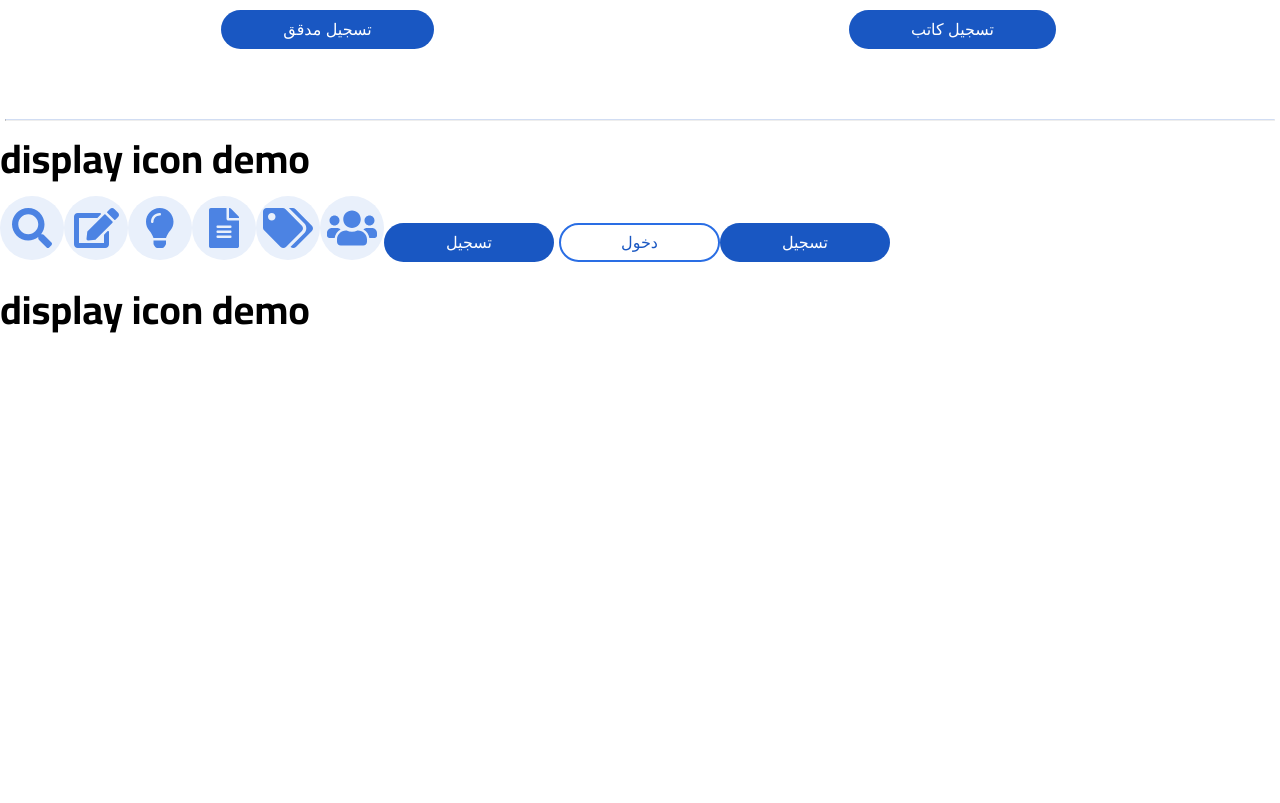
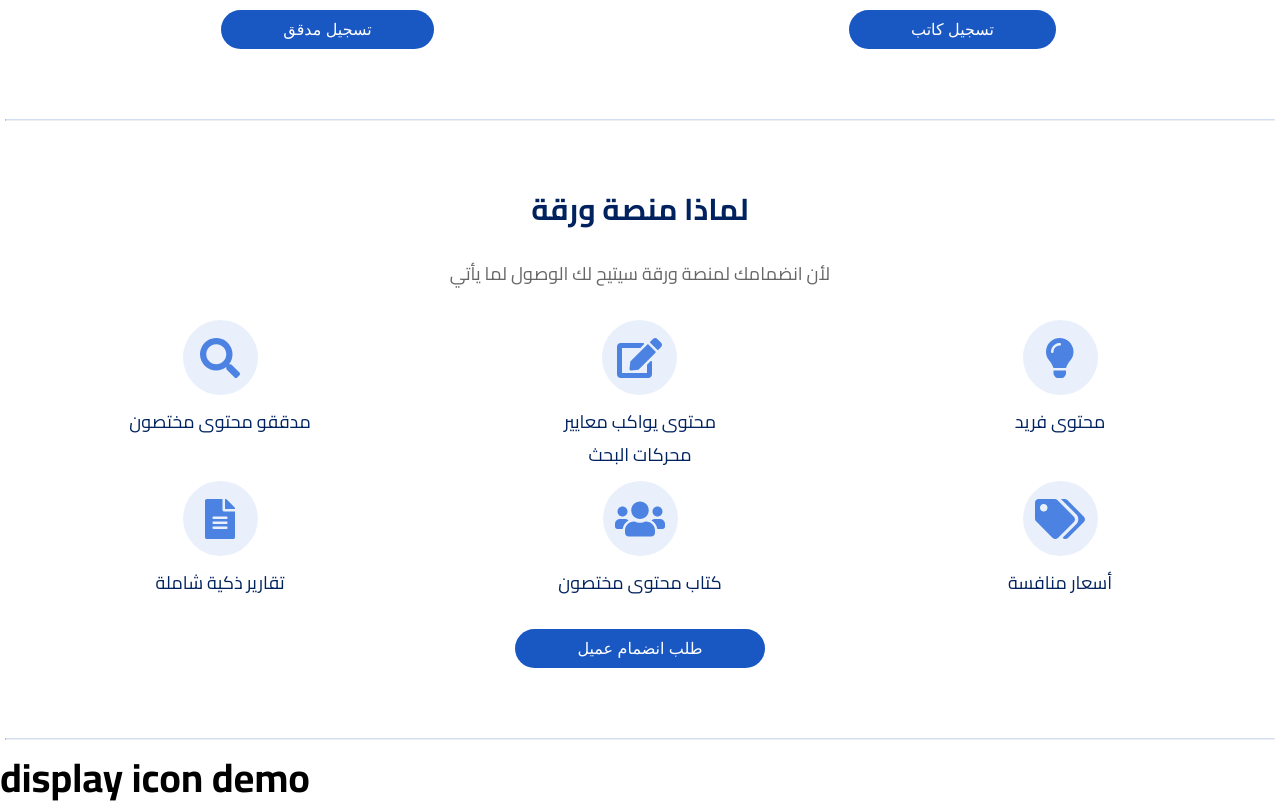
Before and after one commit to AhmadJawabra/waraqa-app, a Vue app: page / in a window 1280 px wide. Shown: the part 1432-2235 px from the top of the page. Before the commit the page ends 1779 px from the top, so only its background shows below. Built offline with nearby package versions, Linux system fonts and the light colour scheme.

Commit message:
build why us section.

```diff
--- a/src/App.vue
+++ b/src/App.vue
@@ -5,31 +5,13 @@
 
   <h1>display icon demo</h1>
 
-  <CustomIcon
-      iconName="search"
-      iconSize="4x"
-  />
-  <CustomIcon
-      iconName="edit"
-      iconSize="4x"
-  />
-  <CustomIcon
-      iconName="lightbulb"
-      iconSize="4x"
-  />
-  <CustomIcon
-      iconName="file-alt"
-      iconSize="4x"
-  />
-  <CustomIcon
-      iconName="tags"
-      iconSize="4x"
-  />
 
-  <CustomIcon
-      iconName="users"
-      iconSize="4x"
-  />
+
+
+
+
+
+
 
   <button class="btn btn--primary">تسجيل</button>
   <button class="btn btn--outline">دخول</button>
--- a/src/assets/scss/base/_typography.scss
+++ b/src/assets/scss/base/_typography.scss
@@ -56,6 +56,28 @@ hr {
   margin-bottom: 2rem;
 }
 
+.mb-3 {
+  margin-bottom: 3rem;
+}
+
+.mt-2 {
+  margin-top: 2rem;
+}
+
 .w-50 {
   width: 50%;
 }
+
+.w-75 {
+  width: 75%;
+}
+
+.centered {
+  margin: 0 auto;
+}
+
+.f-centered {
+  display: flex;
+  align-items: center;
+  justify-content: center;
+}
--- a/src/assets/scss/components/_icons.scss
+++ b/src/assets/scss/components/_icons.scss
@@ -2,8 +2,8 @@
 
 .icon-container {
   background: $color-secondary;
-  width: 64px;
-  height: 64px;
+  width: 75px;
+  height: 75px;
   border-radius: 100%;
   display: inline-flex;
   justify-content: center;
--- a/src/assets/scss/layout/_grids.scss
+++ b/src/assets/scss/layout/_grids.scss
@@ -1,13 +1,13 @@
 .grid {
   display: grid;
+  justify-items: center;
+  align-items: center;
+  justify-content: center;
+  text-align: center;
 }
 
 .grid--1x2 {
   grid-template-columns: repeat(2, 1fr);
-  justify-items: center;
-  align-items: center;
-  justify-content: center;
-  text-align: center;
   @include respond(tab-port) {
     grid-template-columns: repeat(1, 1fr);
   }
@@ -15,4 +15,12 @@
 
 .grid--1x3 {
   grid-template-columns: repeat(3, 1fr);
+  align-items: flex-start;
+  gap: 1rem;
+  @include respond(tab-port) {
+    grid-template-columns: repeat(2, 1fr);
+  }
+  @include respond(phone) {
+    grid-template-columns: repeat(1, 1fr);
+  }
 }
--- /dev/null
+++ b/src/layout/WhyUs.vue
@@ -0,0 +1,76 @@
+<template>
+  <section class="block container">
+    <header class="block__header mb-3">
+      <h2 class="mb-2 text-heading">لماذا منصة ورقة</h2>
+      <p class="text-body">لأن انضمامك لمنصة ورقة سيتيح لك الوصول لما يأتي</p>
+    </header>
+    <div class="grid grid--1x3">
+      <article>
+        <CustomIcon
+            class="mb-1"
+            iconName="search"
+            iconSize="4x"
+        />
+        <p class="text-heading">مدققو محتوى مختصون</p>
+      </article>
+      <article>
+        <CustomIcon
+            class="mb-1"
+            iconName="edit"
+            iconSize="4x"
+        />
+        <p class="text-heading w-75 centered">محتوى يواكب معايير محركات البحث</p>
+      </article>
+      <article>
+        <CustomIcon
+            class="mb-1"
+            iconName="lightbulb"
+            iconSize="4x"
+        />
+        <p class="text-heading">محتوى فريد</p>
+      </article>
+      <article>
+        <CustomIcon
+            class="mb-1"
+            iconName="file-alt"
+            iconSize="4x"
+        />
+        <p class="text-heading">تقارير ذكية شاملة</p>
+      </article>
+      <article>
+        <CustomIcon
+            class="mb-1"
+            iconName="users"
+            iconSize="4x"
+        />
+        <p class="text-heading">كتاب محتوى مختصون</p>
+      </article>
+      <article>
+        <CustomIcon
+            class="mb-1"
+            iconName="tags"
+            iconSize="4x"
+        />
+        <p class="text-heading">أسعار منافسة</p>
+      </article>
+    </div>
+    <div class="f-centered mt-2">
+      <button class="btn btn--primary">طلب انضمام عميل</button>
+    </div>
+  </section>
+  <hr class="container">
+</template>
+
+<script>
+import CustomIcon from '../components/shared/CustomIcon'
+export default {
+  name: "WhyUs",
+  components: {
+    CustomIcon
+  }
+}
+</script>
+
+<style scoped>
+
+</style>
--- a/src/pages/TheHome.vue
+++ b/src/pages/TheHome.vue
@@ -2,15 +2,18 @@
   <the-navbar />
   <the-banner />
   <the-employee />
+  <why-us />
 </template>
 
 <script>
 import TheNavbar from '../layout/TheNavbar';
 import TheBanner from "../layout/TheBanner";
 import TheEmployee from "../layout/TheEmployee";
+import WhyUs from "../layout/WhyUs";
 export default {
   name: "TheHome",
   components: {
+    WhyUs,
     TheEmployee,
     TheBanner,
     TheNavbar
```
Also changed, not shown: src/assets/scss/layout/_employee.scss (deleted).
